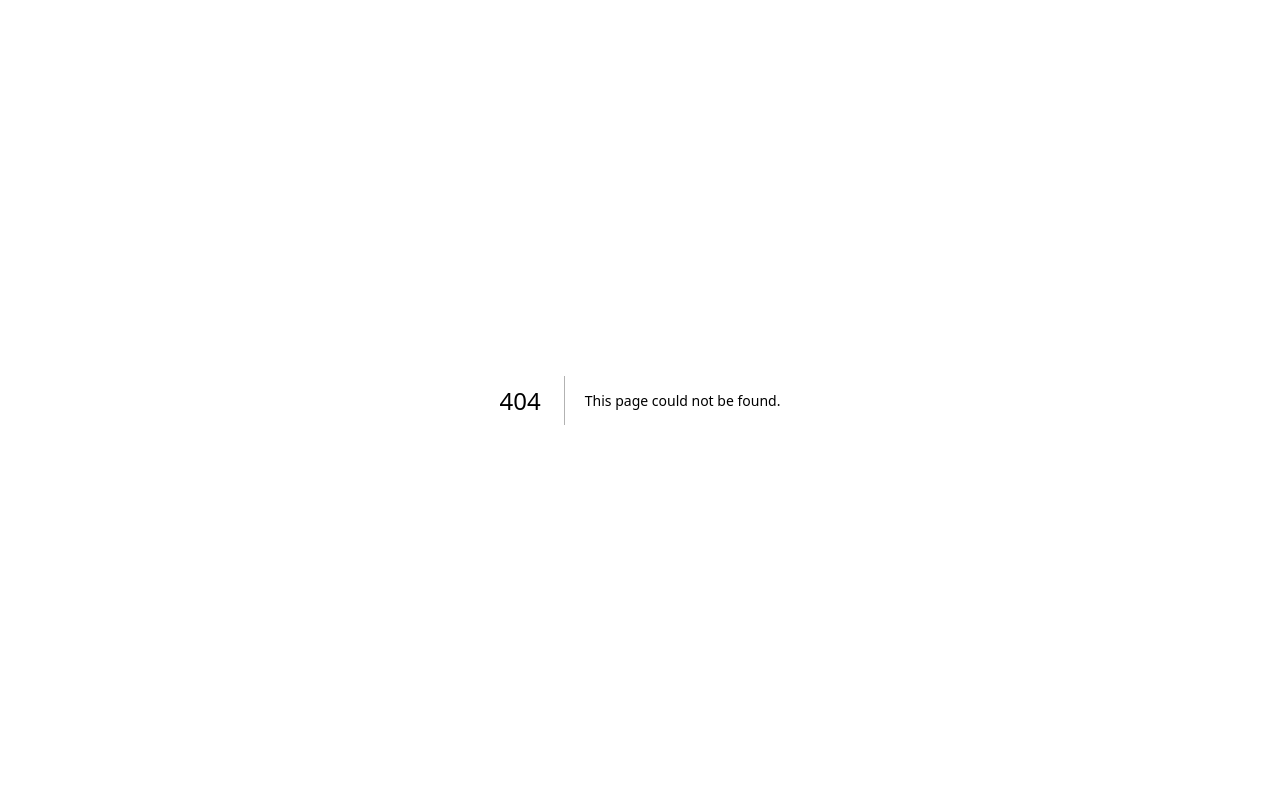
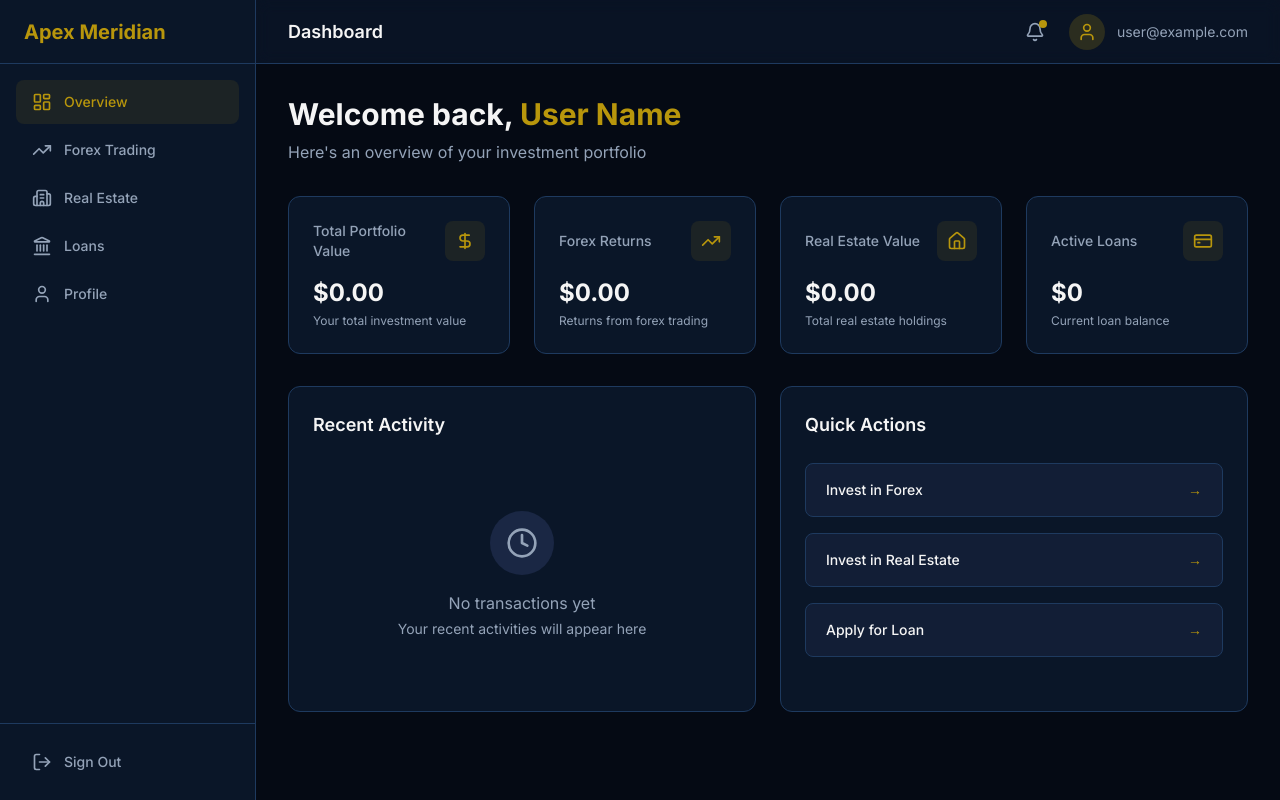
Before and after one commit to apexmeridianfx/apexmeridian, a Next.js app: page /dashboard in a window 1280 px wide. Before the commit this address had no page. Built offline with nearby package versions, Linux system fonts and the light colour scheme; a web font is replaced by a local one.

Commit message:
feat: add premium customer dashboard page
Implement dashboard with sidebar, navbar, summary cards, and activity section.

```diff
--- /dev/null
+++ b/src/app/dashboard/page.tsx
@@ -0,0 +1,206 @@
+"use client"
+
+import {
+  LayoutDashboard,
+  TrendingUp,
+  Building2,
+  Landmark,
+  User,
+  LogOut,
+  Bell,
+  DollarSign,
+  Home,
+  CreditCard,
+  Clock,
+} from "lucide-react"
+import Link from "next/link"
+
+const navItems = [
+  { icon: LayoutDashboard, label: "Overview", href: "/dashboard", active: true },
+  { icon: TrendingUp, label: "Forex Trading", href: "/dashboard/forex", active: false },
+  { icon: Building2, label: "Real Estate", href: "/dashboard/real-estate", active: false },
+  { icon: Landmark, label: "Loans", href: "/dashboard/loans", active: false },
+  { icon: User, label: "Profile", href: "/dashboard/profile", active: false },
+]
+
+const summaryCards = [
+  {
+    title: "Total Portfolio Value",
+    value: "$0.00",
+    icon: DollarSign,
+    description: "Your total investment value",
+  },
+  {
+    title: "Forex Returns",
+    value: "$0.00",
+    icon: TrendingUp,
+    description: "Returns from forex trading",
+  },
+  {
+    title: "Real Estate Value",
+    value: "$0.00",
+    icon: Home,
+    description: "Total real estate holdings",
+  },
+  {
+    title: "Active Loans",
+    value: "$0",
+    icon: CreditCard,
+    description: "Current loan balance",
+  },
+]
+
+const quickActions = [
+  { label: "Invest in Forex", href: "/dashboard/forex" },
+  { label: "Invest in Real Estate", href: "/dashboard/real-estate" },
+  { label: "Apply for Loan", href: "/dashboard/loans" },
+]
+
+export default function DashboardPage() {
+  const userName = "User Name"
+  const userEmail = "user@example.com"
+
+  return (
+    <div className="flex min-h-screen bg-[#050a14]">
+      {/* Sidebar */}
+      <aside className="fixed left-0 top-0 z-40 h-screen w-64 border-r border-border bg-card">
+        <div className="flex h-full flex-col">
+          {/* Logo */}
+          <div className="flex h-16 items-center border-b border-border px-6">
+            <Link href="/" className="flex items-center gap-2">
+              <span className="font-playfair text-xl font-bold text-primary">
+                Apex Meridian
+              </span>
+            </Link>
+          </div>
+
+          {/* Navigation */}
+          <nav className="flex-1 space-y-1 p-4">
+            {navItems.map((item) => (
+              <Link
+                key={item.label}
+                href={item.href}
+                className={`flex items-center gap-3 rounded-lg px-4 py-3 text-sm font-medium transition-colors ${
+                  item.active
+                    ? "bg-primary/10 text-primary"
+                    : "text-muted-foreground hover:bg-secondary hover:text-foreground"
+                }`}
+              >
+                <item.icon className="h-5 w-5" />
+                {item.label}
+              </Link>
+            ))}
+          </nav>
+
+          {/* Sign Out */}
+          <div className="border-t border-border p-4">
+            <button className="flex w-full items-center gap-3 rounded-lg px-4 py-3 text-sm font-medium text-muted-foreground transition-colors hover:bg-secondary hover:text-foreground">
+              <LogOut className="h-5 w-5" />
+              Sign Out
+            </button>
+          </div>
+        </div>
+      </aside>
+
+      {/* Main Content */}
+      <div className="ml-64 flex-1">
+        {/* Top Navbar */}
+        <header className="sticky top-0 z-30 flex h-16 items-center justify-between border-b border-border bg-card/80 px-8 backdrop-blur-sm">
+          <h1 className="text-lg font-semibold text-foreground">Dashboard</h1>
+          <div className="flex items-center gap-4">
+            <button className="relative rounded-lg p-2 text-muted-foreground transition-colors hover:bg-secondary hover:text-foreground">
+              <Bell className="h-5 w-5" />
+              <span className="absolute right-1.5 top-1.5 h-2 w-2 rounded-full bg-primary" />
+            </button>
+            <div className="flex items-center gap-3">
+              <div className="flex h-9 w-9 items-center justify-center rounded-full bg-primary/20 text-primary">
+                <User className="h-5 w-5" />
+              </div>
+              <span className="text-sm text-muted-foreground">{userEmail}</span>
+            </div>
+          </div>
+        </header>
+
+        {/* Page Content */}
+        <main className="p-8">
+          {/* Welcome Header */}
+          <div className="mb-8">
+            <h2 className="font-playfair text-3xl font-bold text-foreground">
+              Welcome back, <span className="text-primary">{userName}</span>
+            </h2>
+            <p className="mt-2 text-muted-foreground">
+              Here&apos;s an overview of your investment portfolio
+            </p>
+          </div>
+
+          {/* Summary Cards */}
+          <div className="mb-8 grid gap-6 sm:grid-cols-2 lg:grid-cols-4">
+            {summaryCards.map((card) => (
+              <div
+                key={card.title}
+                className="rounded-xl border border-border bg-card p-6 transition-all hover:border-primary/50"
+              >
+                <div className="flex items-center justify-between">
+                  <span className="text-sm font-medium text-muted-foreground">
+                    {card.title}
+                  </span>
+                  <div className="flex h-10 w-10 items-center justify-center rounded-lg bg-primary/10">
+                    <card.icon className="h-5 w-5 text-primary" />
+                  </div>
+                </div>
+                <div className="mt-4">
+                  <span className="text-2xl font-bold text-foreground">
+                    {card.value}
+                  </span>
+                  <p className="mt-1 text-xs text-muted-foreground">
+                    {card.description}
+                  </p>
+                </div>
+              </div>
+            ))}
+          </div>
+
+          {/* Recent Activity & Quick Actions */}
+          <div className="grid gap-6 lg:grid-cols-2">
+            {/* Recent Activity */}
+            <div className="rounded-xl border border-border bg-card p-6">
+              <h3 className="text-lg font-semibold text-foreground">
+                Recent Activity
+              </h3>
+              <div className="mt-6 flex flex-col items-center justify-center py-12 text-center">
+                <div className="flex h-16 w-16 items-center justify-center rounded-full bg-secondary">
+                  <Clock className="h-8 w-8 text-muted-foreground" />
+                </div>
+                <p className="mt-4 text-muted-foreground">
+                  No transactions yet
+                </p>
+                <p className="mt-1 text-sm text-muted-foreground">
+                  Your recent activities will appear here
+                </p>
+              </div>
+            </div>
+
+            {/* Quick Actions */}
+            <div className="rounded-xl border border-border bg-card p-6">
+              <h3 className="text-lg font-semibold text-foreground">
+                Quick Actions
+              </h3>
+              <div className="mt-6 space-y-4">
+                {quickActions.map((action) => (
+                  <Link
+                    key={action.label}
+                    href={action.href}
+                    className="flex w-full items-center justify-between rounded-lg border border-border bg-secondary/50 px-5 py-4 text-sm font-medium text-foreground transition-all hover:border-primary hover:bg-primary/10 hover:text-primary"
+                  >
+                    {action.label}
+                    <span className="text-primary">→</span>
+                  </Link>
+                ))}
+              </div>
+            </div>
+          </div>
+        </main>
+      </div>
+    </div>
+  )
+}
```
